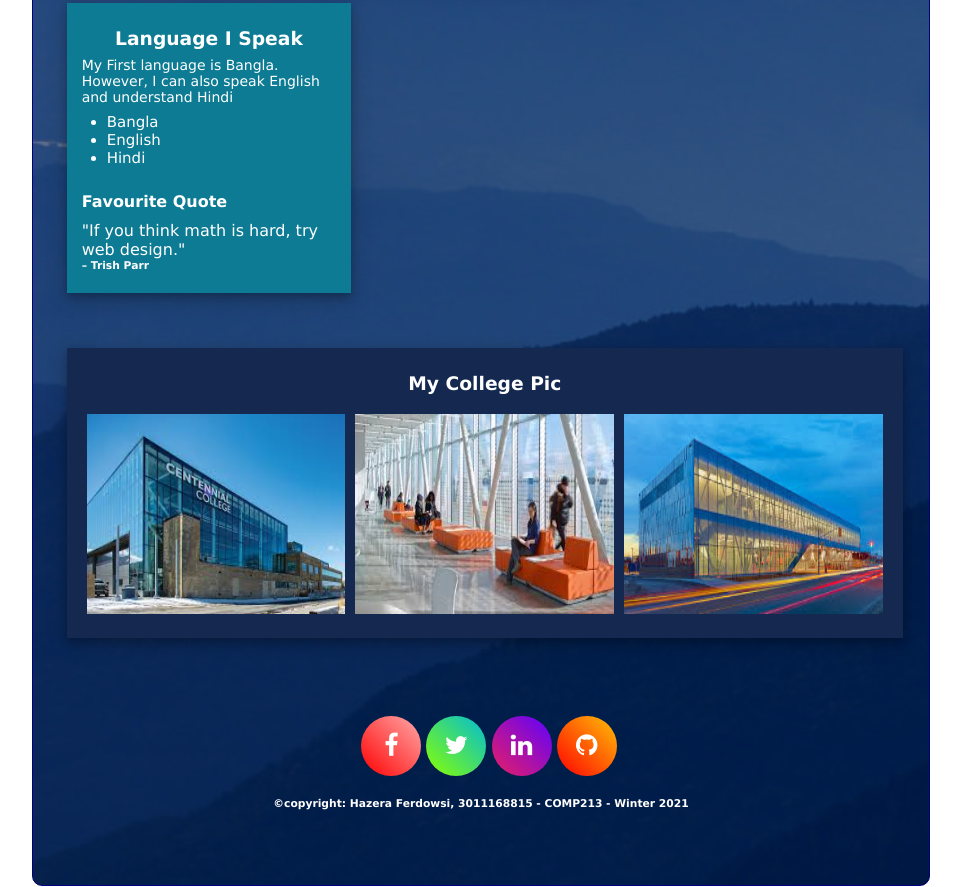
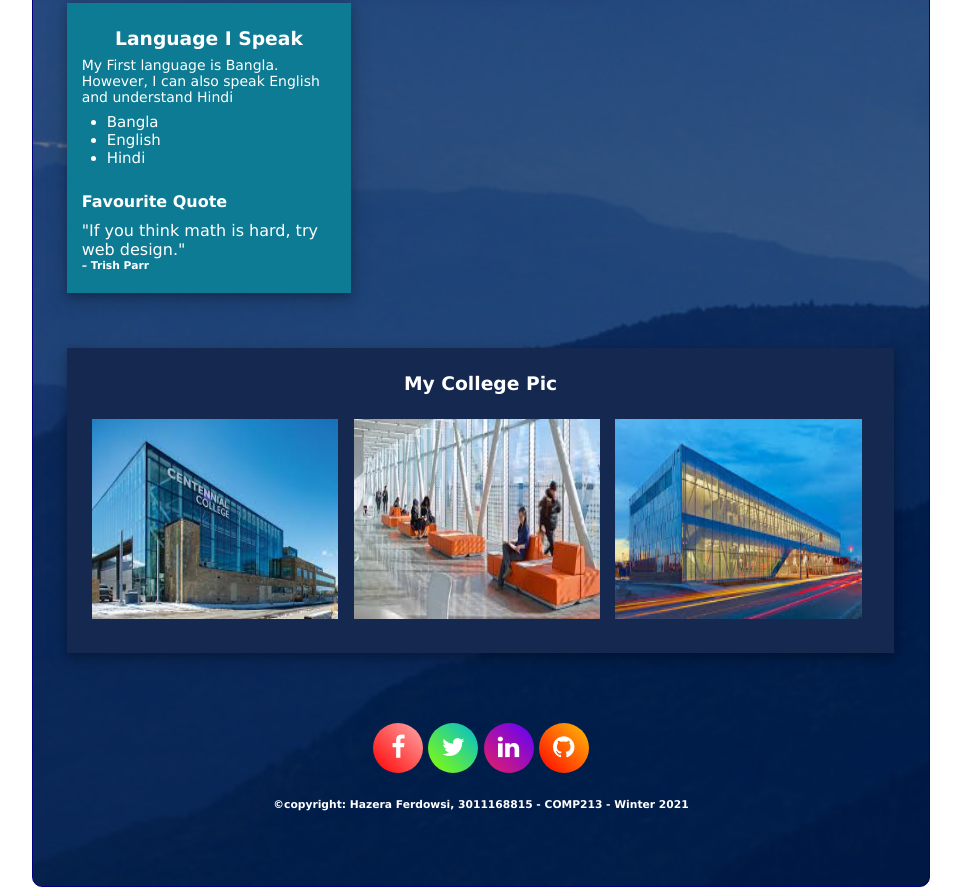
Before and after one commit to ferdowsirumi/college-profile, a plain HTML site: page index.html in a window 1280 px wide. Shown: the part 1344-2231 px from the top of the page, without its empty margins (159-1120 px from the left). Drawn offline with Linux system fonts and the light colour scheme.

Commit message:
update to design

```diff
--- a/index.html
+++ b/index.html
@@ -113,16 +113,16 @@
                 </div>
             </div>
             <div class="row">
-                <div class="column right background-green" style="width:95%;">
+                <div class="column full background-green">
                     <h3 style="text-align: center;margin-bottom:15px;">My College Pic</h3>
-                    <div class="row1">
-                        <div class="column1">
+                    <div class="image-row">
+                        <div class="image-column">
                             <img src="image/college1.jpeg" alt="Snow" style="width:100%;height:200px;">
                         </div>
-                        <div class="column1">
+                        <div class="image-column">
                             <img src="image/college3.jpeg" style="width:100%;height:200px;">
                         </div>
-                        <div class="column1">
+                        <div class="image-column">
                             <img src="image/college4.jpeg" alt="Mountains" style="width:100%;height:200px;">
                         </div>
                     </div>
--- a/style.css
+++ b/style.css
@@ -95,6 +95,22 @@ body {
 .right {
     width: 59%;
 }
+.full{
+    width: 94%;
+    padding-bottom: 30px;
+}
+.image-row {
+  padding: 5px;
+  display: inline-block;
+
+}
+.image-column {
+    width: 31.33%;
+    padding: 5px;
+    display: inline-block;
+
+}
+
 .background-white {
     background-color: #FBFFFE;
     color: #142850;
@@ -151,41 +167,30 @@ p {
     margin-top: 20px;
     padding: 25px;
     text-align: center;
+    z-index: 100;
 }
 .footer .copyright {
     padding-top: 25px;
     padding-bottom: 50px;
 }
 .footer ul {
-    display: inline-block;
     padding: 0px;
-    list-style: none;
 }
 .footer ul li {
     position: relative;
     display: inline-block;
-    width: 60px;
-    height: 60px;
-    line-height: 60px;
-    font-size: 60px;
+    width: 50px;
+    height: 50px;
+    line-height: 50px;
+    font-size: 40px;
     border-radius: 50%;
     box-sizing: border-box;
 }
 .footer ul li a {
-    position: absolute;
-    top: 8px;
-    left: 8px;
-    right: 8px;
-    bottom: 8px;
-    text-align: center;
-    line-height: 60px;
     color: #fff;
     font-size: 25px;
     border-radius: 50%;
-    width: 60px;
-    height: 60px;
-    text-decoration: none;
-        z-index: 20;
+    display: block;
 }
 .footer ul li:nth-child(1) a {
     background: linear-gradient(45deg, #ff0000, #ffaaaa);
@@ -200,13 +205,7 @@ p {
 .footer ul li:nth-child(4) a {
     background: linear-gradient(45deg, #ff0000, #ffc107);
 }
-.row1 {
-    display: flex;
-}
-.column1 {
-    flex: 33.33%;
-    padding: 5px;
-}
+
 @media only screen and (max-width:1200px) {
     .column {
         display: block;
@@ -221,12 +220,11 @@ p {
     .row {
         margin-top: 0px;
     }
-    .row1 {
-        display: block;
-        margin-top: 15px;
+    .image-row {
+       display:block;
     }
-    .column1 {
-        flex: 100%;
-        padding: 10px;
+    .image-column {
+      width: 100%;
+      padding: 10px;
     }
 }
```
